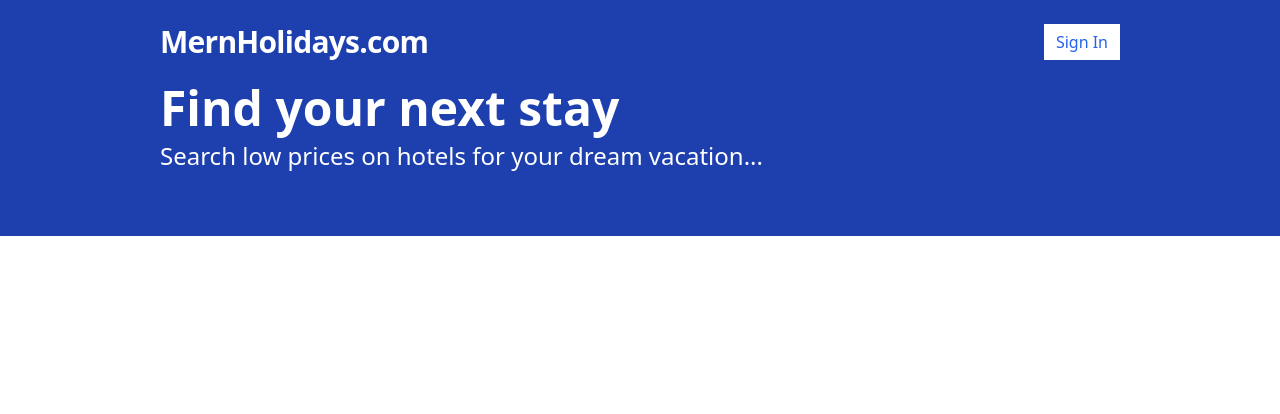
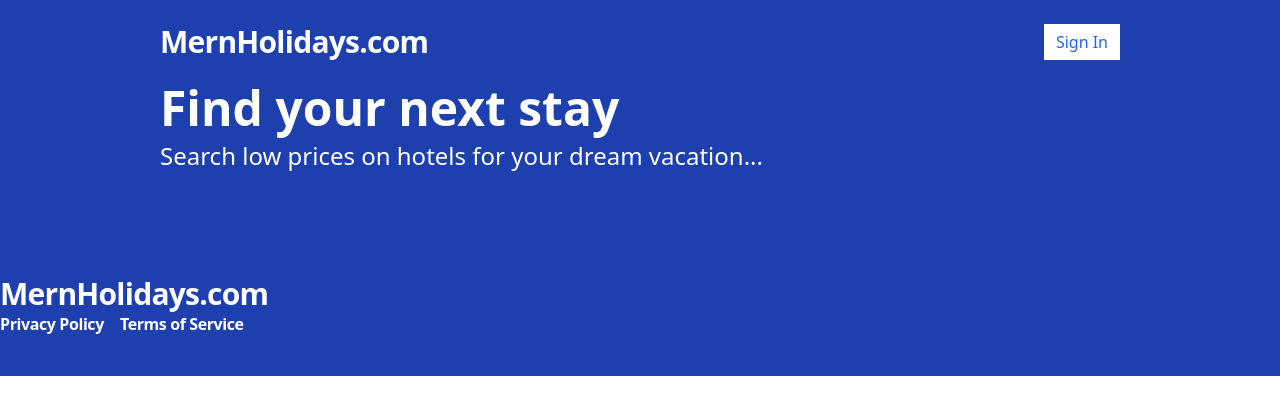
Before and after one commit to wilkinsjohnstanley/mern-booking-app, a React (Vite) app in the folder frontend/: page / in a window 1280 px wide. Shown: the top 414 px of the page. Built offline with nearby package versions, Linux system fonts and the light colour scheme.

Commit message:
let's go to 50 today

```diff
--- /dev/null
+++ b/frontend/src/components/Footer.tsx
@@ -0,0 +1,21 @@
+
+const Footer = () => {
+  return (
+    <div className="bg-blue-800 py-10">
+      <div className="container mx-auto flex justify-between items-center"></div>
+
+        <span className="text-3xl text-white font-bold tracking-tight">
+            MernHolidays.com
+        </span>
+
+        <span className="text-white font-bold tracking-tight flex gap-4">
+            <p className="cursor-pointer">Privacy Policy</p>
+            <p className="cursor-pointer">Terms of Service</p>
+            </span>
+
+
+    </div>
+  );
+};
+
+export default Footer;
--- a/frontend/src/layouts/Layout.tsx
+++ b/frontend/src/layouts/Layout.tsx
@@ -1,5 +1,6 @@
 import Header from "../components/Header";
 import Hero from "../components/Hero";
+import Footer from "../components/Footer";
 
 const Layout = () => {
     return (
@@ -8,6 +9,7 @@
         <div className="flex flex-col min-h-screen">
             <Header/>
             <Hero/>
+            <Footer/>
         </div>
     );
 };
```
